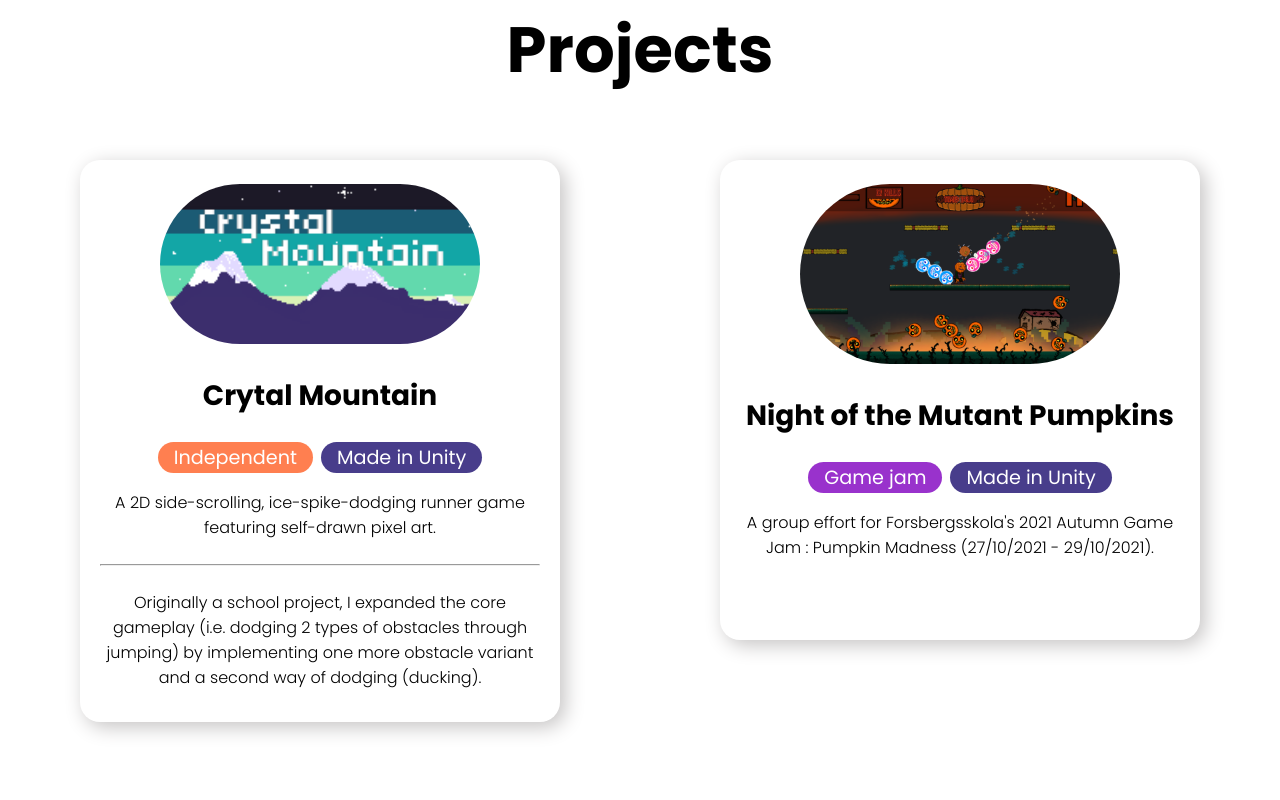
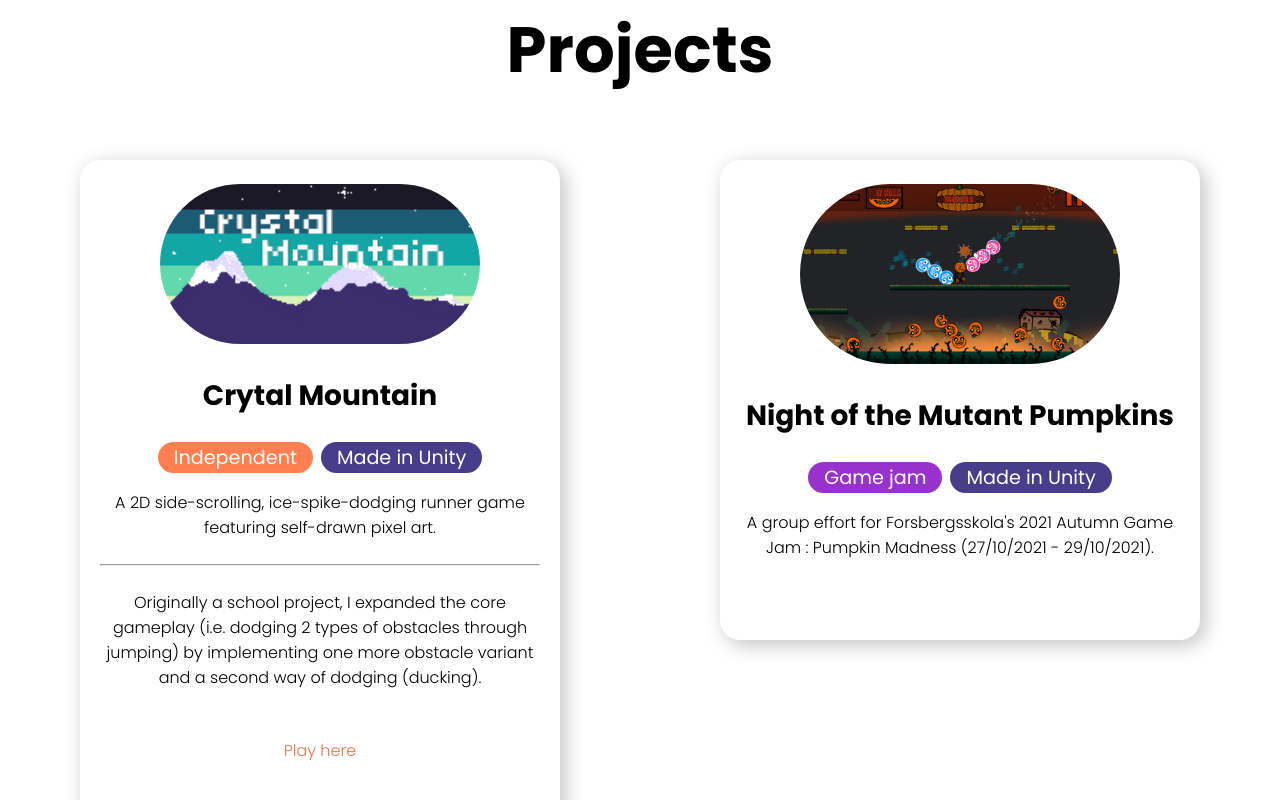
Before and after one commit to InaSLew/Portfolio, a React (Create React App) app: page / in a window 1280 px wide. Both pictures are taken after a click on the element 320 px from the left and 1970 px from the top of the page. Shown: the part 1570-2370 px from the top of the page. Built offline with nearby package versions, Linux system fonts and the light colour scheme.

Commit message:
Added play demo and repo links to Card detail view

```diff
--- a/src/Components/Card/Card.css
+++ b/src/Components/Card/Card.css
@@ -56,3 +56,8 @@
     text-align: left;
     width: 50vmin;
 }
+
+.project-link {
+    text-decoration: none;
+    color: #ef744b;
+}
--- a/src/Components/Card/Card.tsx
+++ b/src/Components/Card/Card.tsx
@@ -10,10 +10,7 @@ const Card: FunctionComponent<{project: Project}> = props => {
     const isTabletOrMobile = useMediaQuery({ query: '(max-width: 1000px)' });
     const [showCardDetail, setShowCardDetail] = useState(false);
 
-    const onCardClicked = () => {
-        setShowCardDetail(!showCardDetail);
-        console.log('Card ' + props.project.gameTitle + ' clicked');
-    }
+    const onCardClicked = () => setShowCardDetail(!showCardDetail);
 
     const getCardClass = () => {
         if (isTabletOrMobile && !showCardDetail) return 'mobile-card';
@@ -30,6 +27,8 @@ const Card: FunctionComponent<{project: Project}> = props => {
                 <ul>
                     {props.project.responsibleAreas.map((x,i) => <li key={i} className='sub-text card-detail-list-item'>{x}</li>)}
                 </ul>
+                <p className='sub-text'><a className='project-link' href={props.project.playDemoLink} target="_blank">Play here</a></p>
+                <p className='sub-text'><a className='project-link' href={props.project.repoLink} target="_blank">Project repo here</a></p>
             </div>
         );
     }
```
